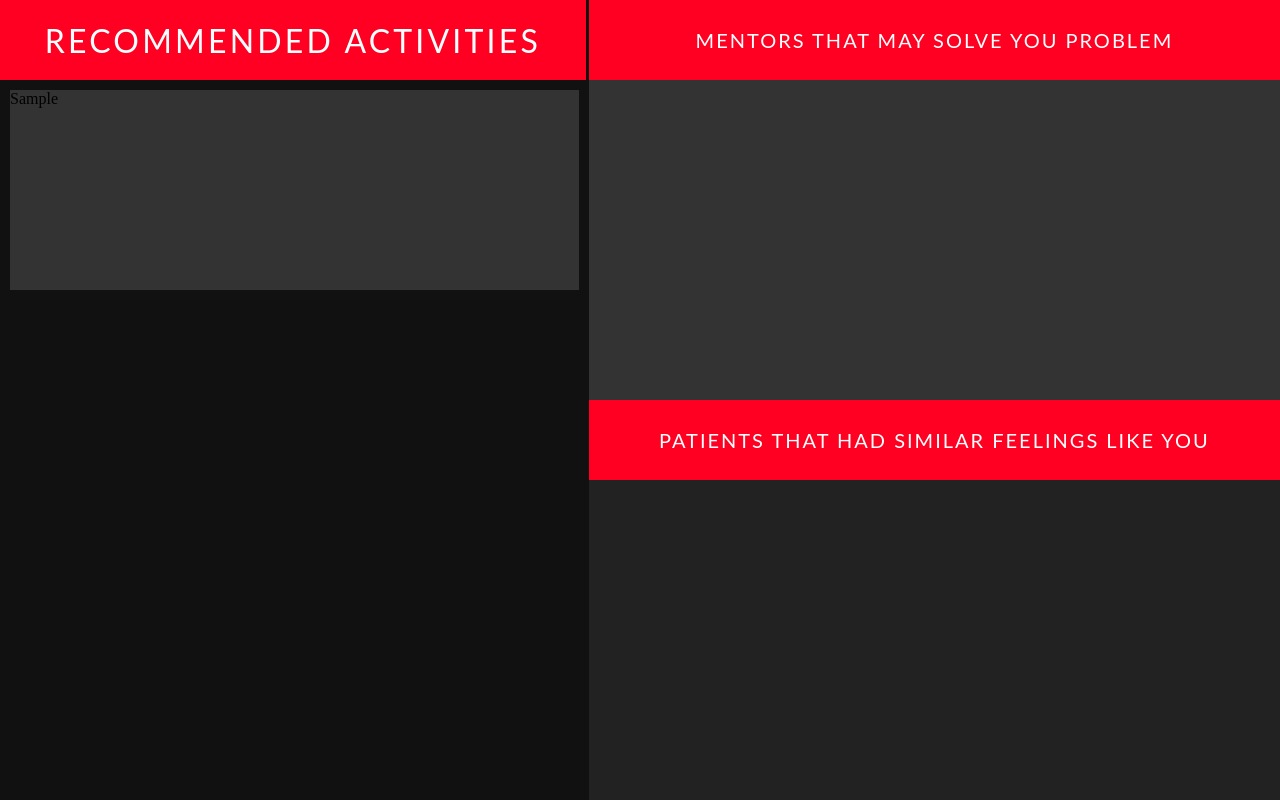
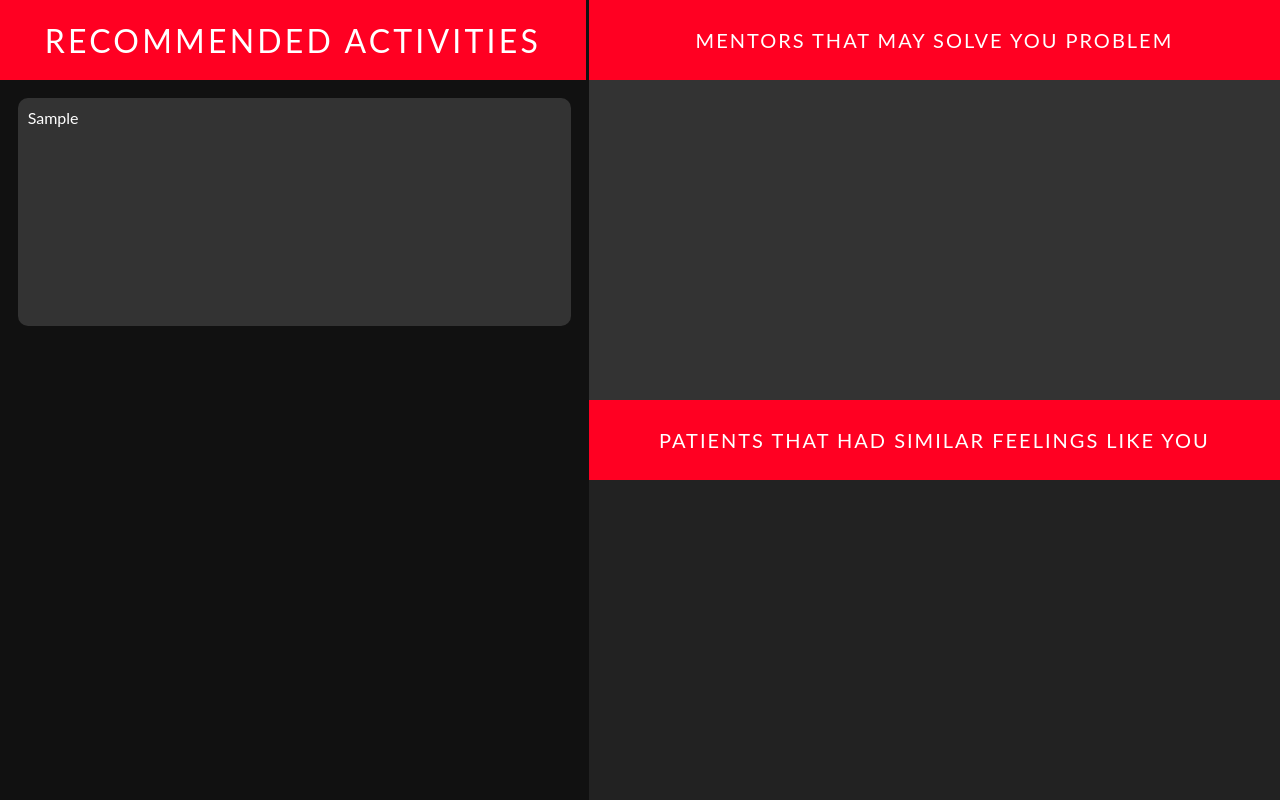
Before and after one commit to ashish0910/uhack, a PHP site: page /dashboard.php in a window 1280 px wide. Run offline with PHP 8.4, Linux system fonts and the light colour scheme; the visitor is signed in with stand-in values (Sample User, id 1); tables that the repository leaves empty or names only in its code hold one stand-in row (values such as "Sample post").

Commit message:
dashboard css tweaked

```diff
--- a/css/dashboard.css
+++ b/css/dashboard.css
@@ -50,13 +50,21 @@
   width:100%;
   height: 90vh;
   overflow: auto;
+  color:white;
 }
 
 .activity{
   width:100%;
-  height: 200px;
+  height:29%;
+  margin:3%;
   background: #333;
-  margin: 10px;
+  border-radius: 10px;
+  padding:10px;
+  font-family:Lato, 'sans-serif';
+}
+
+.activity:nth-child(even){
+  background: #222;
 }
 
 .sub-dashboard{
--- a/dashboard.php
+++ b/dashboard.php
@@ -1,13 +1,6 @@
 <?php
-session_start();
-require_once('db.php');
-// $emotion=$_SESSION['emotion'];
-//       $query = "SELECT * FROM `$emotion`";
-//       $result = $connection->query($query);
-//       while ($row = $result->fetch_assoc()){
-//         $task=$row['task'];
-//         echo $task."<br>";
-//       }
+ session_start();
+ require_once('db.php');
 ?>
 <!DOCTYPE html>
 <html lang="en">
```
Also changed, not shown: dashboard.html (deleted, +0 -30 lines).
